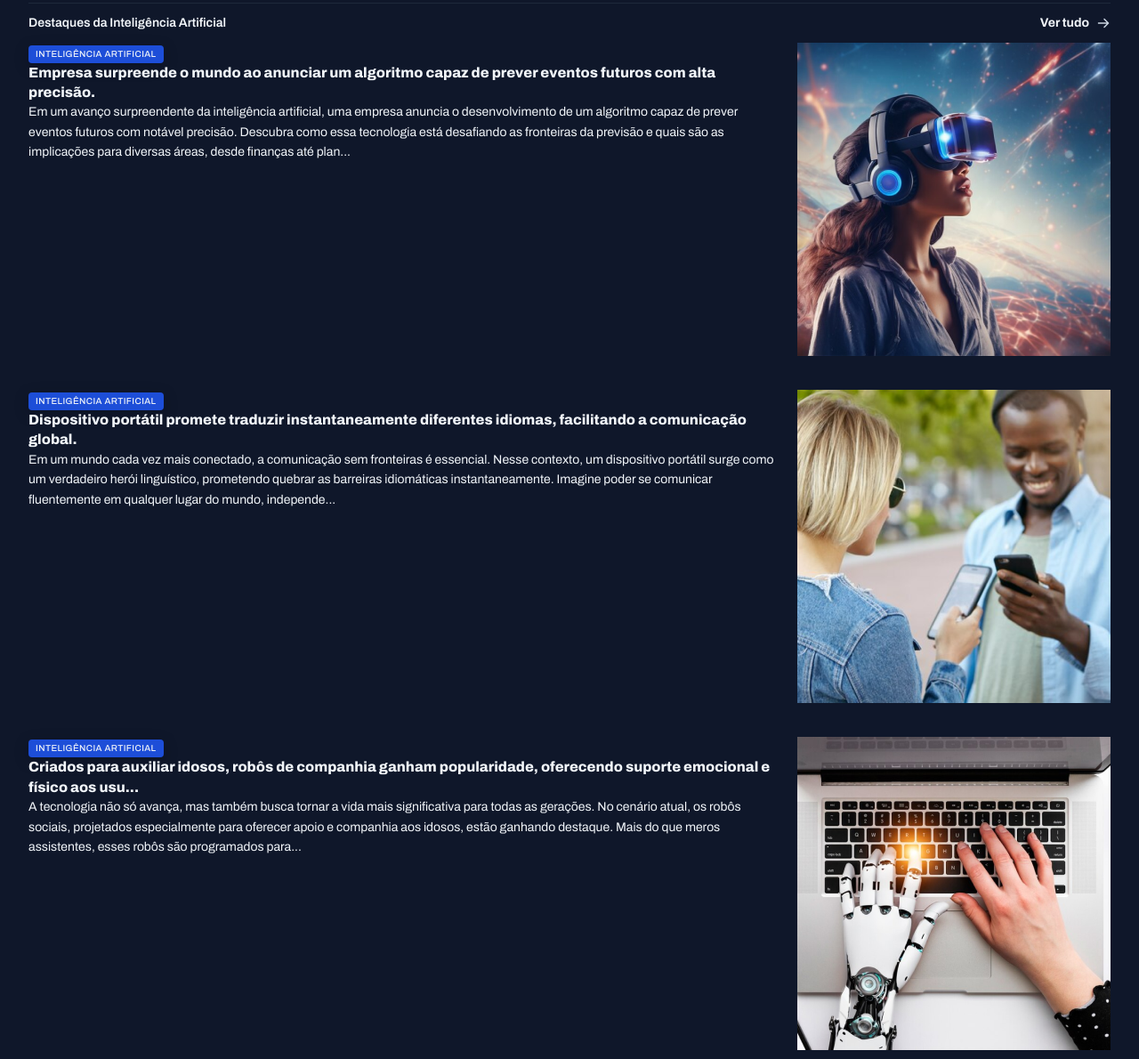
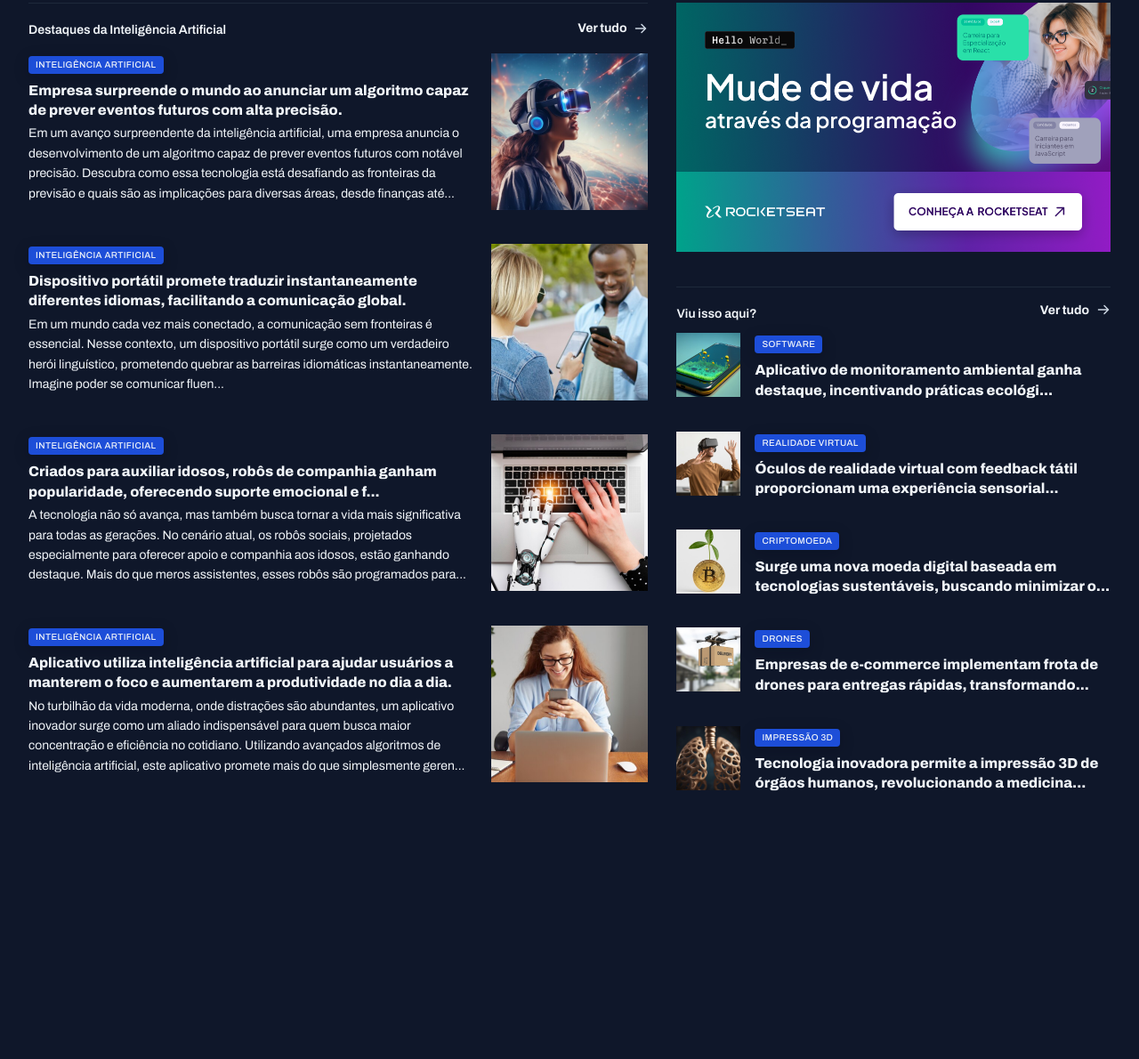
Before and after one commit to mattheusfillipe/portal-de-noticias, a plain HTML site: page index.html in a window 1280 px wide. Shown: the part 1038-2228 px from the top of the page at 89% size. After the commit the page ends 1972 px from the top, so only its background shows below. Drawn offline with Linux system fonts and the light colour scheme.

Commit message:
estilizando ultimos cards

```diff
--- a/index.html
+++ b/index.html
@@ -159,7 +159,7 @@
                         <p class="text-sm">Em um avanço surpreendente da inteligência artificial, uma empresa anuncia o
                             desenvolvimento de um algoritmo capaz de prever eventos futuros com notável precisão.
                             Descubra como essa tecnologia está desafiando as fronteiras da previsão e quais são as
-                            implicações para diversas áreas, desde finanças até plan...</p>
+                            implicações para diversas áreas, desde finanças até...</p>
                     </div>
                     <div>
                         <img src="./assets/images/Image 10.png" alt="">
@@ -174,7 +174,7 @@
                         <p class="text-sm">Em um mundo cada vez mais conectado, a comunicação sem fronteiras é
                             essencial. Nesse contexto, um dispositivo portátil surge como um verdadeiro herói
                             linguístico, prometendo quebrar as barreiras idiomáticas instantaneamente. Imagine poder se
-                            comunicar fluentemente em qualquer lugar do mundo, independe...</p>
+                            comunicar fluen...</p>
                     </div>
                     <div>
                         <img src="./assets/images/Image 11.png" alt="">
@@ -185,7 +185,7 @@
                     <div>
                         <span class="content-tag">Inteligência artificial</span>
                         <h3 class="text-xl">Criados para auxiliar idosos, robôs de companhia ganham popularidade,
-                            oferecendo suporte emocional e físico aos usu...</h3>
+                            oferecendo suporte emocional e f...</h3>
                         <p class="text-sm">A tecnologia não só avança, mas também busca tornar a vida mais significativa
                             para todas as gerações. No cenário atual, os robôs sociais, projetados especialmente para
                             oferecer apoio e companhia aos idosos, estão ganhando destaque. Mais do que meros
@@ -216,10 +216,9 @@
             </div>
         </section>
 
-        <div>
+        <aside>
             <div id="ads">
                 <img src="./assets/images/Ads.png" alt="">
-            </div>
             </div>
 
             <section id="more">
@@ -240,8 +239,9 @@
 
                         <div>
                             <span class="content-tag">Software</span>
-                        <h3 class="text-xl">Aplicativo de monitoramento ambiental ganha destaque, incentivando práticas
-                            ecológicas e pro...</h3>
+                            <h3 class="text-xl">Aplicativo de monitoramento ambiental ganha destaque, incentivando
+                                práticas
+                                ecológi...</h3>
                         </div>
                     </article>
 
@@ -252,8 +252,9 @@
 
                         <div>
                             <span class="content-tag">Realidade virtual</span>
-                        <h3 class="text-xl">Óculos de realidade virtual com feedback tátil proporcionam uma experiência
-                            sensorial complet...</h3>
+                            <h3 class="text-xl">Óculos de realidade virtual com feedback tátil proporcionam uma
+                                experiência
+                                sensorial...</h3>
                         </div>
                     </article>
 
@@ -264,8 +265,9 @@
 
                         <div>
                             <span class="content-tag">Criptomoeda</span>
-                        <h3 class="text-xl">Surge uma nova moeda digital baseada em tecnologias sustentáveis, buscando
-                            minimizar o im...</h3>
+                            <h3 class="text-xl">Surge uma nova moeda digital baseada em tecnologias sustentáveis,
+                                buscando
+                                minimizar o...</h3>
                         </div>
                     </article>
 
@@ -276,8 +278,9 @@
 
                         <div>
                             <span class="content-tag">Drones</span>
-                        <h3 class="text-xl">Empresas de e-commerce implementam frota de drones para entregas rápidas,
-                            transformando o ce...</h3>
+                            <h3 class="text-xl">Empresas de e-commerce implementam frota de drones para entregas
+                                rápidas,
+                                transformando...</h3>
                         </div>
                     </article>
 
@@ -289,11 +292,12 @@
                         <div>
                             <span class="content-tag">impressão 3d</span>
                             <h3 class="text-xl">Tecnologia inovadora permite a impressão 3D de órgãos humanos,
-                            revolucionando a medicina e a li...</h3>
+                                revolucionando a medicina...</h3>
                         </div>
                     </article>
                 </div>
             </section>
+        </aside>
     </main>
 </body>
 
--- a/styles/global.css
+++ b/styles/global.css
@@ -51,8 +51,16 @@ img {
 }
 
 main {
-    margin-top: 40px;
-    gap: 80px;
+    margin-block: 40px;
+    row-gap: 80px;
+    column-gap: 32px;
+
+    grid-template-columns: 2fr 1.4fr;
+
+    grid-template-areas:
+    "featured featured"
+    "weekly weekly"
+    "ai aside";
 }
 
 .content-tag {
--- a/styles/sections.css
+++ b/styles/sections.css
@@ -24,6 +24,7 @@ section header {
 }
 
 #featured {
+    grid-area: featured;
     img {
         height: 100%;
         object-fit: cover;
@@ -61,7 +62,7 @@ section header {
 }
 
 #weekly {
-
+    grid-area: weekly;
     &>div {
         grid-template-columns: repeat(4, 292px);
     }
@@ -85,3 +86,34 @@ section header {
         }
     }
 }
+
+#ai {
+    grid-area: ai;
+    img {
+        width: 176px;
+        aspect-ratio: 1/1;
+        object-fit: cover;
+    }
+
+    h3 {
+        margin-block: 8px 4px;
+    }
+}
+
+aside {
+    grid-area: aside;
+}
+
+#more {
+    margin-top: 32px;
+
+    h3 {
+        margin-top: 8px;
+    }
+
+    img {
+        width: 72px;
+        aspect-ratio: 1/1;
+        object-fit: cover;
+    }
+}
```
Lines whose indentation alone changed are shown as unchanged.
